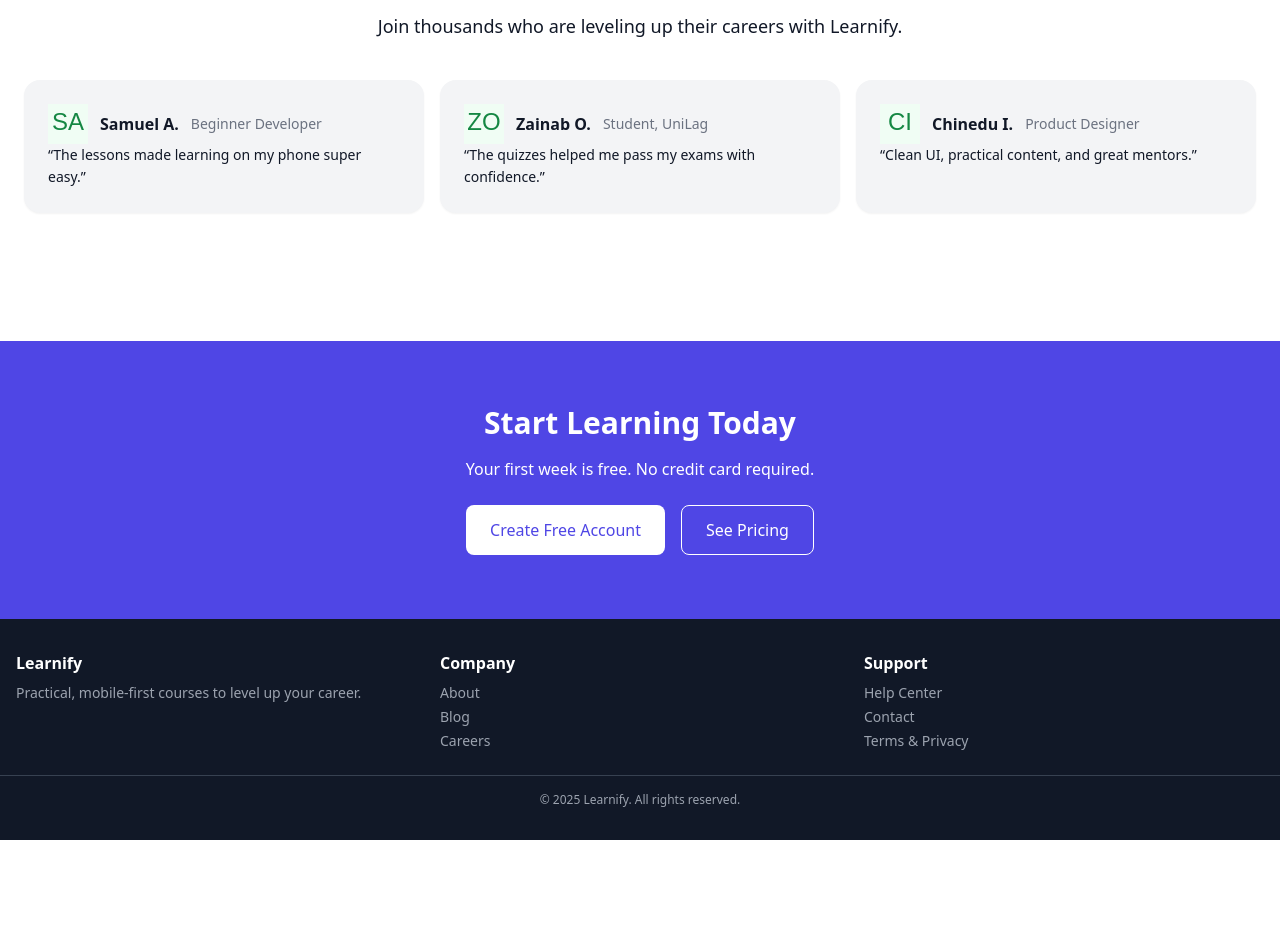
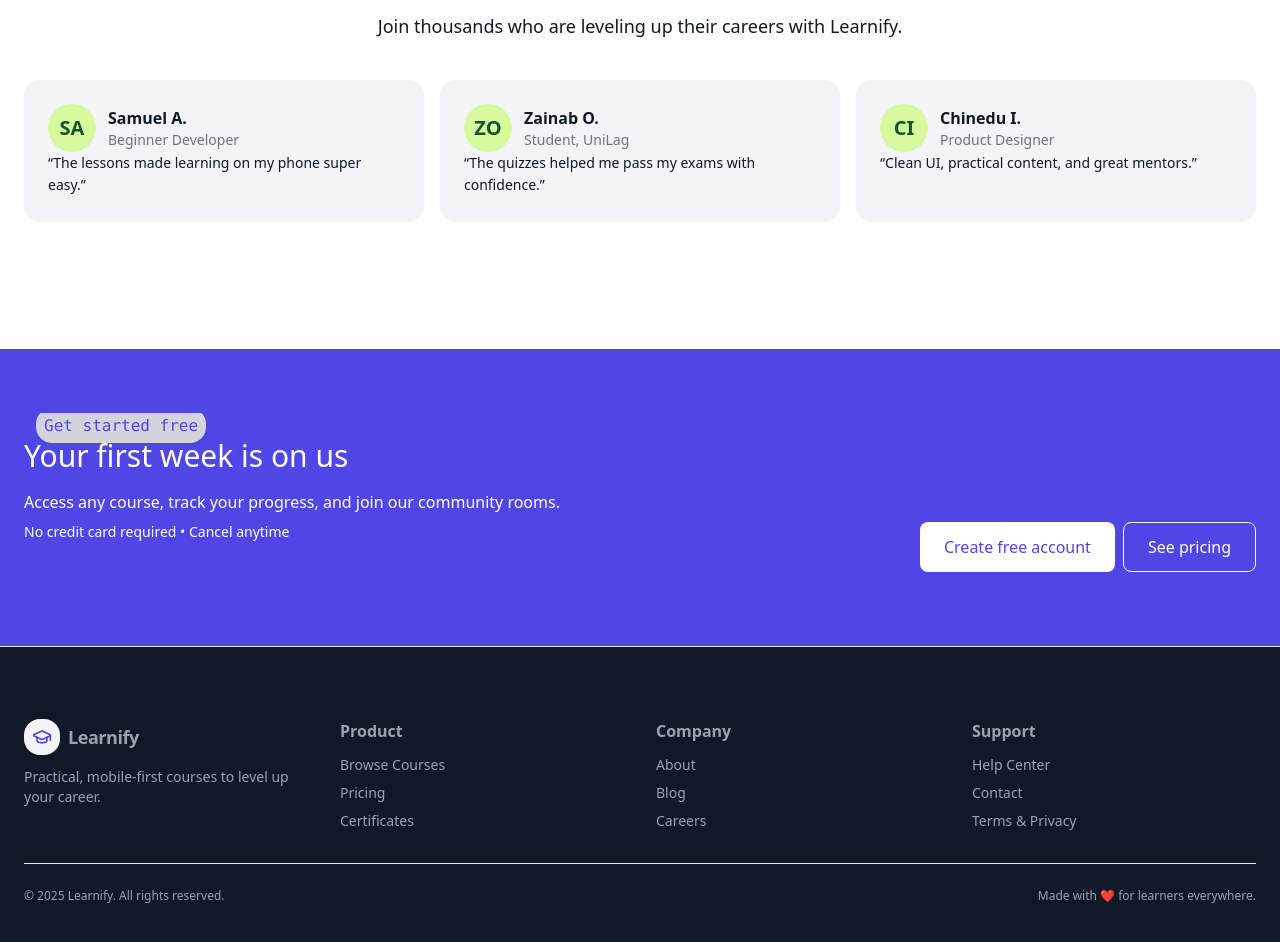
Before and after one commit to AOS2019/Leanify, a React (Create React App) app: page / in a window 1280 px wide. Shown: the part 2106-3048 px from the top of the page. Before the commit the page ends 2946 px from the top, so only its background shows below. Built offline with nearby package versions, Linux system fonts and the light colour scheme.

Commit message:
adjusted CTA & Footer and avatar in Testimonial

```diff
--- a/src/components/CTA.js
+++ b/src/components/CTA.js
@@ -2,13 +2,32 @@ import React from "react";
 
 export default function CTA() {
   return (
-    <section className="py-16 bg-indigo-600 text-white text-center">
-      <h2 className="text-3xl font-bold mb-4">Start Learning Today</h2>
-      <p className="mb-6">Your first week is free. No credit card required.</p>
-      <div className="flex flex-col sm:flex-row gap-4 justify-center">
-        <button className="bg-white text-indigo-600 px-6 py-3 rounded-lg">Create Free Account</button>
-        <button className="border border-white px-6 py-3 rounded-lg">See Pricing</button>
-      </div>
+    <section className="bg-indigo-600 text-white">
+      <div className="mx-auto max-w-7xl px-4 py-12 md:px-6 md:py-16">
+          <div className="relative overflow-hidden rounded-2xl">
+            <div className="absolute -inset-16 -z-10 bg-gradient-to-r from-primary/10 via-transparent to-primary/10 blur-3xl" />
+            <div>
+              <code className="bg-gray-300 text-indigo-600 p-2 ml-3 rounded-2xl">Get started free</code>
+              <p className="text-2xl md:text-3xl mb-4">Your first week is on us</p>
+              <p className="mb-2">Access any course, track your progress, and join our community rooms.</p>
+            </div>
+            <div className="flex flex-col items-start justify-between gap-3 sm:flex-row">
+              <div className="mb-10 text-sm">No credit card required • Cancel anytime</div>
+              <div className="flex w-full gap-2 sm:w-auto">
+                <button className="bg-white text-indigo-600 px-6 py-3 rounded-lg w-full sm:w-auto">Create free account</button>
+                <button className="border border-white px-6 py-3 rounded-lg w-full sm:w-auto">See pricing</button>
+              </div>
+            </div>
+          </div>
+        </div>
     </section>
+    // <section className="py-16 bg-indigo-600 text-white text-center">
+    //   <h2 className="text-3xl font-bold mb-4">Start Learning Today</h2>
+    //   <p className="mb-6">Your first week is free. No credit card required.</p>
+    //   <div className="flex flex-col sm:flex-row gap-4 justify-center">
+    //     <button className="bg-white text-indigo-600 px-6 py-3 rounded-lg">Create Free Account</button>
+    //     <button className="border border-white px-6 py-3 rounded-lg">See Pricing</button>
+    //   </div>
+    // </section>
   );
 }
--- a/src/components/Footer.js
+++ b/src/components/Footer.js
@@ -1,33 +1,87 @@
 import React from "react";
+import { GraduationCap } from "lucide-react"
 
 export default function Footer() {
   return (
-    <footer className="bg-gray-900 text-gray-400 py-8">
-      <div className="max-w-7xl mx-auto px-4 grid md:grid-cols-3 gap-6">
+    <footer className="border-t bg-gray-900 text-gray-400 py-8">
+      <div className="mx-auto max-w-7xl px-4 py-10 md:px-6">
+        <div className="grid gap-8 sm:grid-cols-2 md:grid-cols-4">
           <div>
-          <h3 className="text-white font-bold mb-2">Learnify</h3>
-          <p className="text-sm">Practical, mobile-first courses to level up your career.</p>
+            <div className="mb-3 flex items-center gap-2">
+              <div className="flex h-9 w-9 items-center justify-center rounded-2xl bg-gray-100">
+                <GraduationCap className="text-indigo-600 h-5 w-5" />
               </div>
+              <span className="text-lg font-semibold tracking-tight">Learnify</span>
+            </div>
+            <p className="max-w-xs text-sm">
+              Practical, mobile‑first courses to level up your career.
+            </p>
+          </div>
+
+
           <div>
-          <h4 className="text-white font-semibold mb-2">Company</h4>
-          <ul className="space-y-1 text-sm">
-            <li><a href="./company/About">About</a></li>
-            <li><a href="./company/Blog">Blog</a></li>
-            <li><a href="./company/Careers">Careers</a></li>
+            <h4 className="mb-3 font-semibold">Product</h4>
+            <ul className="space-y-2 text-sm">
+              <li><a href="#">Browse Courses</a></li>
+              <li><a href="#">Pricing</a></li>
+              <li><a href="#">Certificates</a></li>
             </ul>
           </div>
+
+
             <div>
-          <h4 className="text-white font-semibold mb-2">Support</h4>
-          <ul className="space-y-1 text-sm">
-            <li><a href="./support/Help">Help Center</a></li>
-            <li><a href="./support/Contact">Contact</a></li>
-            <li><a href="./support/Terms">Terms & Privacy</a></li>
+              <h4 className="mb-3 font-semibold">Company</h4>
+              <ul className="space-y-2 text-sm">
+                <li><a href="#">About</a></li>
+                <li><a href="#">Blog</a></li>
+                <li><a href="#">Careers</a></li>
+              </ul>
+            </div>
+
+
+            <div>
+              <h4 className="mb-3 font-semibold">Support</h4>
+              <ul className="space-y-2 text-sm">
+                <li><a href="#">Help Center</a></li>
+                <li><a href="#">Contact</a></li>
+                <li><a href="#">Terms & Privacy</a></li>
               </ul>
             </div>
           </div>
-      <div className="mt-6 text-center text-xs border-t border-gray-700 pt-4">
-        © {new Date().getFullYear()} Learnify. All rights reserved.
+
+
+            <div className="mt-8 flex flex-col items-center justify-between gap-3 border-t pt-6 text-xs sm:flex-row">
+              <p>© {new Date().getFullYear()} Learnify. All rights reserved.</p>
+              <p>Made with ❤️ for learners everywhere.</p>
+            </div>
           </div>
     </footer>
+    // <footer className="bg-gray-900 text-gray-400 py-8">
+    //   <div className="max-w-7xl mx-auto px-4 grid md:grid-cols-3 gap-6">
+    //     <div>
+    //       <h3 className="text-white font-bold mb-2">Learnify</h3>
+    //       <p className="text-sm">Practical, mobile-first courses to level up your career.</p>
+    //     </div>
+    //     <div>
+    //       <h4 className="text-white font-semibold mb-2">Company</h4>
+    //       <ul className="space-y-1 text-sm">
+    //         <li><a href="./company/About">About</a></li>
+    //         <li><a href="./company/Blog">Blog</a></li>
+    //         <li><a href="./company/Careers">Careers</a></li>
+    //       </ul>
+    //     </div>
+    //     <div>
+    //       <h4 className="text-white font-semibold mb-2">Support</h4>
+    //       <ul className="space-y-1 text-sm">
+    //         <li><a href="./support/Help">Help Center</a></li>
+    //         <li><a href="./support/Contact">Contact</a></li>
+    //         <li><a href="./support/Terms">Terms & Privacy</a></li>
+    //       </ul>
+    //     </div>
+    //   </div>
+    //   <div className="mt-6 text-center text-xs border-t border-gray-700 pt-4">
+    //     © {new Date().getFullYear()} Learnify. All rights reserved.
+    //   </div>
+    // </footer>
   );
 }
--- a/src/components/Testimonials.js
+++ b/src/components/Testimonials.js
@@ -31,9 +31,12 @@ export default function Testimonials() {
           {testimonials.map((t, i) => (
             <div key={i} className="bg-gray-100 p-6 rounded-2xl shadow-sm">
               <div className="flex items-center gap-3">
-                  <img src={t.avatar} alt={t.name} />
-                  <p className="font-semibold">{t.name}</p>
-                  <p className="text-sm text-gray-500">{t.role}</p>
+                  {/* <img src={t.avatar} alt={t.name} /> */}
+                  <div className="flex items-center justify-center h-12 w-12 rounded-3xl bg-lime-200 text-green-900 text-xl font-semibold">{t.name.split(" ").map((n) => n[0]).join("")}</div>
+                  <div>
+                    <p className="font-semibold">{t.name}</p>
+                    <p className="text-sm text-gray-500">{t.role}</p>
+                  </div>
               </div>
               <div>
                 <p className="text-sm leading-relaxed">“{t.quote}”</p>
```
Lines whose indentation alone changed are shown as unchanged.
